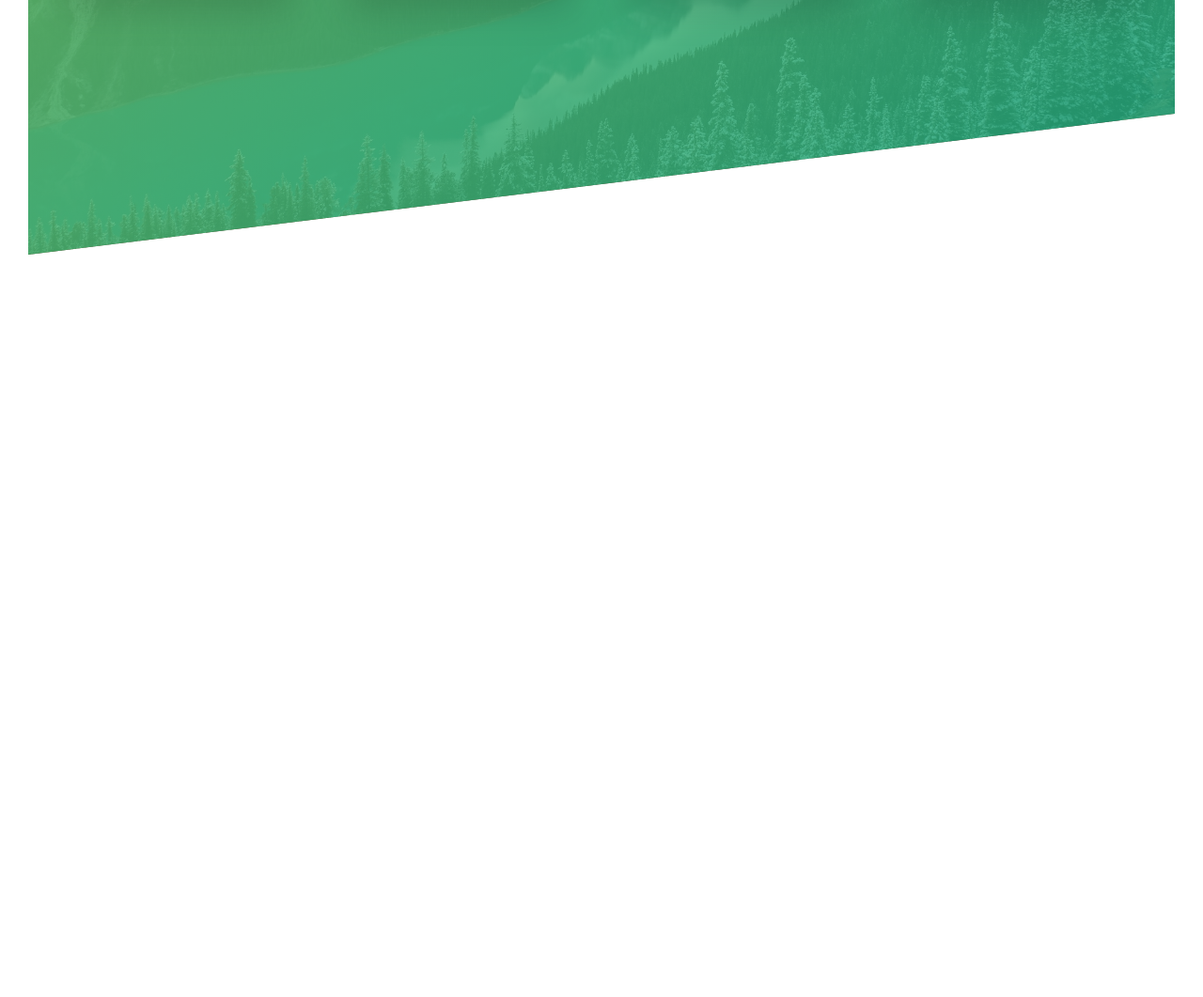
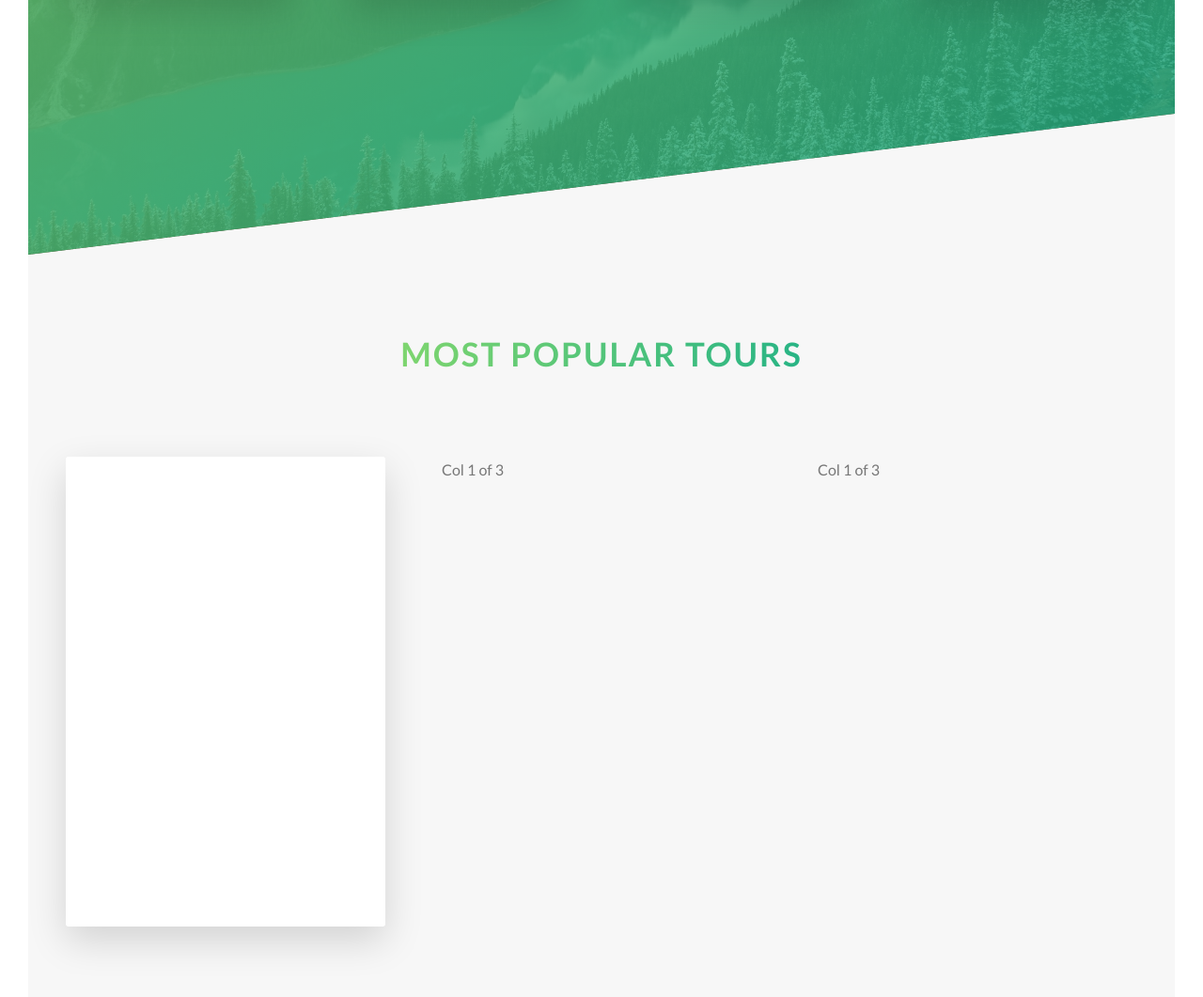
Before and after one commit to aromaton41/Natoures, a website: page index.html in a window 1280 px wide. Shown: the part 2038-3099 px from the top of the page at 94% size. Before the commit the page ends 2309 px from the top, so only its background shows below. Drawn offline with Linux system fonts and the light colour scheme.

Commit message:
building tours section part1

```diff
--- a/index.html
+++ b/index.html
@@ -138,6 +138,25 @@
           </div>
         </div>
       </section>
+
+      <section class="section-tours">
+        <div class="u-center-text u-margin-bottom-big">
+          <h2 class="heading-secondary">Most popular tours</h2>
+        </div>
+
+        <div class="row">
+          <div class="col-1-of-3">
+            <div class="card">
+              <div class="card__side card__side--front">FRONT</div>
+              <div class="card__side card__side--back card__side--back-1">
+                BACK
+              </div>
+            </div>
+          </div>
+          <div class="col-1-of-3">Col 1 of 3</div>
+          <div class="col-1-of-3">Col 1 of 3</div>
+        </div>
+      </section>
     </main>
 
     <!-- <section class="grid-test">
--- a/sass/abstracts/_variables.scss
+++ b/sass/abstracts/_variables.scss
@@ -1,6 +1,12 @@
 $color-primary: #55c57a;
 $color-primary-light: #7ed56f;
 $color-primary-dark: #28b485;
+
+$color-secondary-light: #ffb900;
+$color-secondary-dark: #ff7730;
+
+$color-tertiary-light: #2998ff;
+$color-tertiary-dark: #5643fa;
 
 $color-grey-light-1: #f7f7f7;
 
--- /dev/null
+++ b/sass/components/_card.scss
@@ -0,0 +1,43 @@
+.card {
+  perspective: 150rem;
+  -moz-perspective: 150rem;
+  position: relative;
+  height: 50rem;
+
+  &__side {
+    color: #fff;
+    font-size: 2rem;
+    height: 50rem;
+    transition: all 0.8s ease;
+    position: absolute;
+    top: 0;
+    left: 0;
+    width: 100%;
+    backface-visibility: hidden;
+    border-radius: 3px;
+    box-shadow: 0 1.5rem 4rem rgba($color-black, 0.15);
+
+    &--front {
+      background-color: $color-white;
+    }
+
+    &--back {
+      background-color: green;
+      transform: rotateY(180deg);
+      &-1 {
+        background-image: linear-gradient(
+          to right bottom,
+          $color-secondary-light,
+          $color-secondary-dark
+        );
+      }
+    }
+  }
+
+  &:hover &__side--front {
+    transform: rotateY(180deg);
+  }
+  &:hover &__side--back {
+    transform: rotateY(0);
+  }
+}
--- a/sass/main.scss
+++ b/sass/main.scss
@@ -10,6 +10,7 @@
 @import "components/buttons";
 @import "components/composition";
 @import "components/feature-box";
+@import "components/card";
 
 @import "layout/grid";
 @import "layout/header";
--- a/sass/pages/_home.scss
+++ b/sass/pages/_home.scss
@@ -20,3 +20,9 @@
     transform: skewY(7deg);
   }
 }
+
+.section-tours {
+  background-color: $color-grey-light-1;
+  padding: 25rem 0 50rem 0;
+  margin-top: -10rem;
+}
```
Also changed, not shown: css/style.css.
